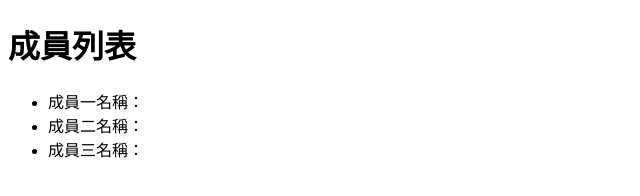
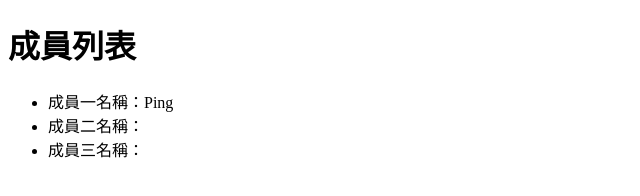
Before and after one commit to ping1642/git-1106-2, a plain HTML site: page index.html in a window 1280 px wide. Shown: the full height of the page, 0-640 px from the left. Drawn offline with Linux system fonts and the light colour scheme.

Commit message:
新增成員一名字

```diff
--- a/index.html
+++ b/index.html
@@ -8,7 +8,7 @@
 <body>
     <h1>成員列表</h1>
     <ul>
-        <li>成員一名稱：</li>
+        <li>成員一名稱：Ping</li>
         <li>成員二名稱：</li>
         <li>成員三名稱：</li>
     </ul>
```
